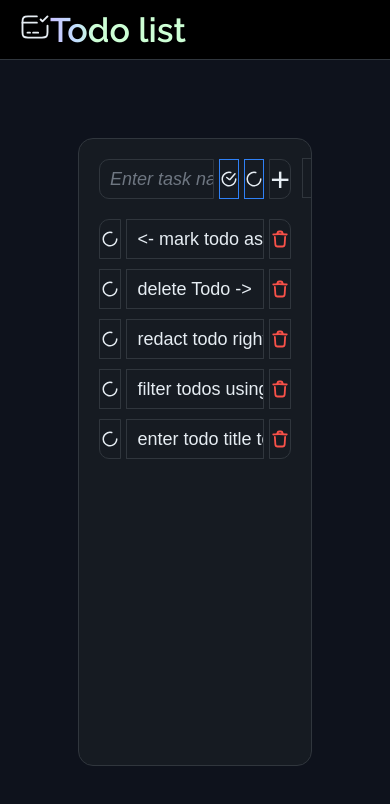
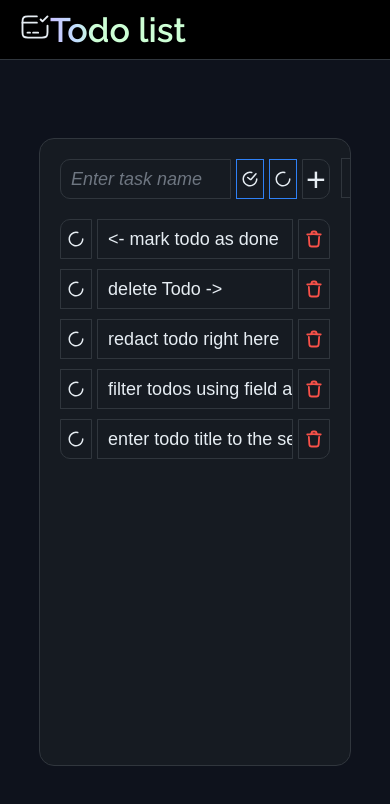
Before and after one commit to UndeadNito/todo_app, a React (Create React App) app: page / in a window 390 px wide. Shown: the top 804 px of the page. Built offline with nearby package versions, Linux system fonts and the light colour scheme.

Commit message:
project | better mobile experience

```diff
--- a/public/index.html
+++ b/public/index.html
@@ -25,7 +25,7 @@
       Learn how to configure a non-root public URL by running `npm run build`.
     -->
     <link rel="stylesheet" href="%PUBLIC_URL%/null.css">
-    <title>React App</title>
+    <title>Todo list</title>
   </head>
   <body>
     <noscript>You need to enable JavaScript to run this app.</noscript>
--- a/src/pages/main/main.scss
+++ b/src/pages/main/main.scss
@@ -43,6 +43,12 @@
     border-radius: 15px;
 }
 
+@media screen and (max-width: 600px) {
+    .main_content_wrapper{
+        width: 80%;
+    }
+}
+
 .main_todos_wrapper{
     display: flex;
     flex-direction: column;
```
